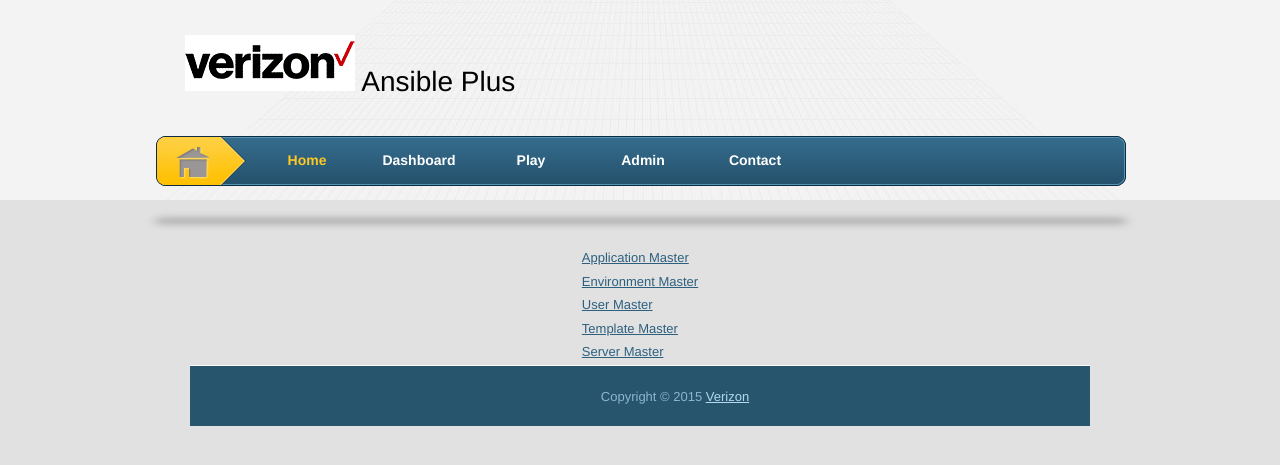
After one commit to Silaco/Plus, a Django app: page /BindAdminMenu/ in a window 1280 px wide. The commit adds this page. Shown: the top 465 px of the page. Run offline with Django 3.2, Linux system fonts and the light colour scheme.

Commit message:
admin links added

```diff
--- /dev/null
+++ b/AnsiblePlus/templates/Adminlinks.html
@@ -0,0 +1,10 @@
+{% extends 'basemaster/masterstyle.html' %}
+{% block contententry %}
+<table>
+<tr><td><a href="../AppMaster" class="current">Application Master</a></td></tr>
+<tr><td><a href="../EnvMaster" class="current">Environment Master</a></td></tr>
+<tr><td><a href="../UserMaster" class="current">User Master</a></td></tr>
+<tr><td><a href="../TemplateMaster" class="current">Template Master</a></td></tr>
+<tr><td><a href="../ServerMaster" class="current">Server Master</a></td></tr>
+</table>
+{% endblock %}
--- a/AnsiblePlus/templates/basemaster/masterstyle.html
+++ b/AnsiblePlus/templates/basemaster/masterstyle.html
@@ -31,7 +31,7 @@
                 <li><a href="../home" class="current">Home</a></li>
                 <li><a href="#">Dashboard</a></li>
                 <li><a href="../Play" >Play</a></li>
-                <li><a href="#">Admin</a></li>
+                <li><a href="../BindAdminMenu">Admin</a></li>
                 <li><a href="../Contacts">Contact</a></li>
             </ul>
 
--- a/AnsiblePlus/urls.py
+++ b/AnsiblePlus/urls.py
@@ -1,5 +1,5 @@
 from django.conf.urls import include, url
-from AnsiblePlus.views import index,AppMaster,EnvMaster,ServerMaster,UserMaster,login,Login,SaveAppMaster,SaveEnvMaster,SaveUserMaster,SaveServerMaster,home,SaveTemplateMaster,TemplateMaster,Play,bindTemplateMaster,SubmitPlay,SetupPlay,Mapping,SaveMappings,Contacts
+from AnsiblePlus.views import index,AppMaster,EnvMaster,ServerMaster,UserMaster,login,Login,SaveAppMaster,SaveEnvMaster,SaveUserMaster,SaveServerMaster,home,SaveTemplateMaster,TemplateMaster,Play,bindTemplateMaster,SubmitPlay,SetupPlay,Mapping,SaveMappings,Contacts,BindAdminMenu
 
 
 urlpatterns = [
@@ -24,5 +24,6 @@
 	url(r'^SaveMappings/$',SaveMappings, name='SaveMappings'),
 	url(r'^Contacts/$',Contacts, name='Contacts'),
 	url(r'^Mapping/$',Mapping, name='Mapping'),
-    url(r'^SetupPlay/$',SetupPlay, name='SetupPlay')
+    url(r'^SetupPlay/$',SetupPlay, name='SetupPlay'),
+	url(r'^BindAdminMenu/$',BindAdminMenu, name='BindAdminMenu')
 ]
--- a/AnsiblePlus/views.py
+++ b/AnsiblePlus/views.py
@@ -315,3 +315,5 @@
     conn.close()
     context=Context({'App':App,'Env':Env,'Server':Server,'Temp':Temp})
     return render(request, 'play.html',context)
+def BindAdminMenu(request):
+    return render(request,'Adminlinks.html')
```
